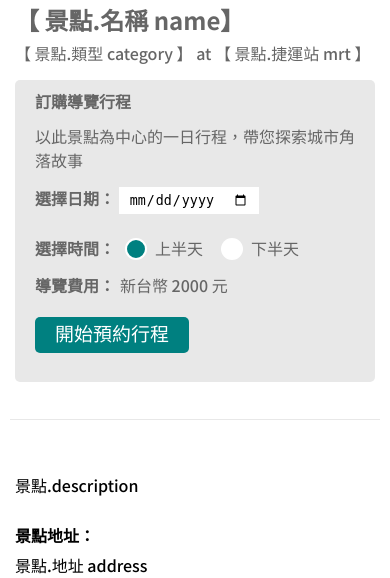
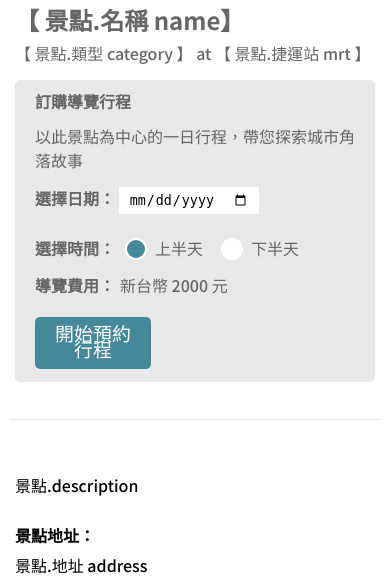
Before and after one commit to steward379/taipei-day-trip, a Flask app: page /attraction/1 in a window 390 px wide; the page is wider, and only the part inside the window is pictured. Shown: the part 448-1026 px from the top of that part. Run offline with Flask 3, Linux system fonts and the light colour scheme; style sheets or scripts are compiled from the project's sources; some libraries are stand-ins or nearby versions; some web fonts are replaced.

Commit message:
[fix][css] The mobile layout wrapped.

```diff
--- a/static/css/attractionStyle.scss
+++ b/static/css/attractionStyle.scss
@@ -210,15 +210,16 @@ input[type="radio"] {
 
 // input[type="radio"]:checked + .radio-label {
 input[type="radio"]:checked {
-    background: teal;
+    background: $primary-color;
     border: 2px solid rgb(255, 255, 255);
 }
 
 .photo-submit {
     padding: 10px 20px;
-    width: 154px;
-    background: teal;
+    background: $primary-color;
     color: white;
+    min-width: 114px;
+    max-width: 116px;
     border-radius: $basic-border-radius;
     border: 5px;
 
```
Also changed, not shown: static/css/attractionStyle.css (+4 -3 lines), static/css/attractionStyle.min.css.
